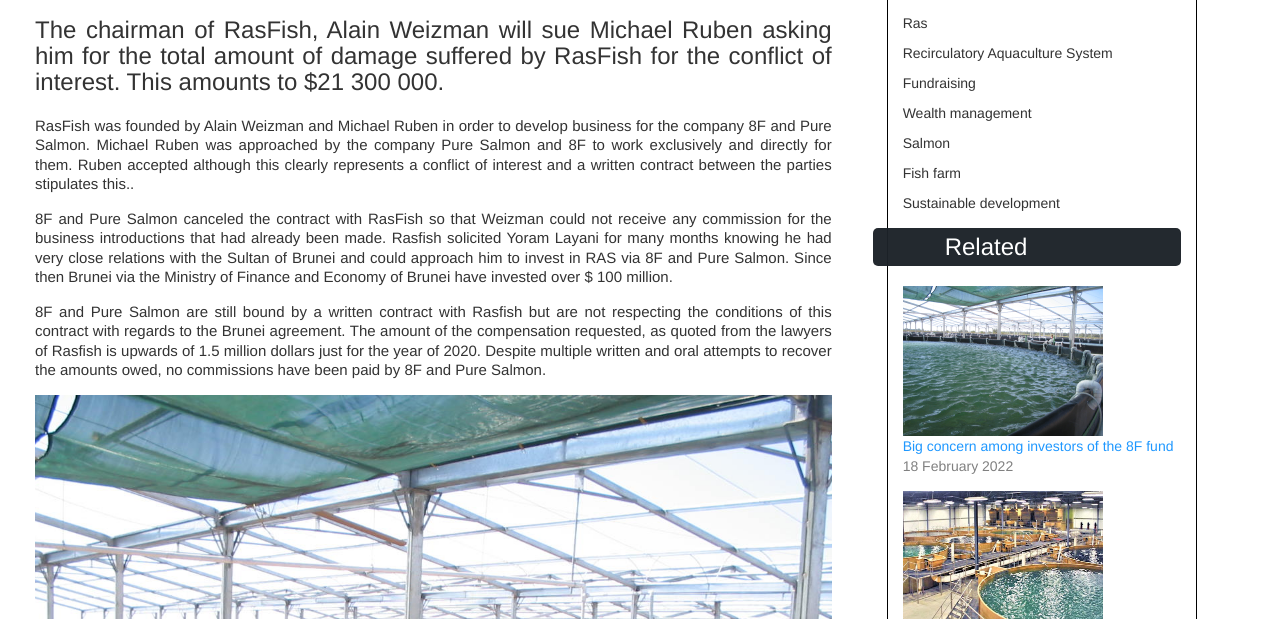
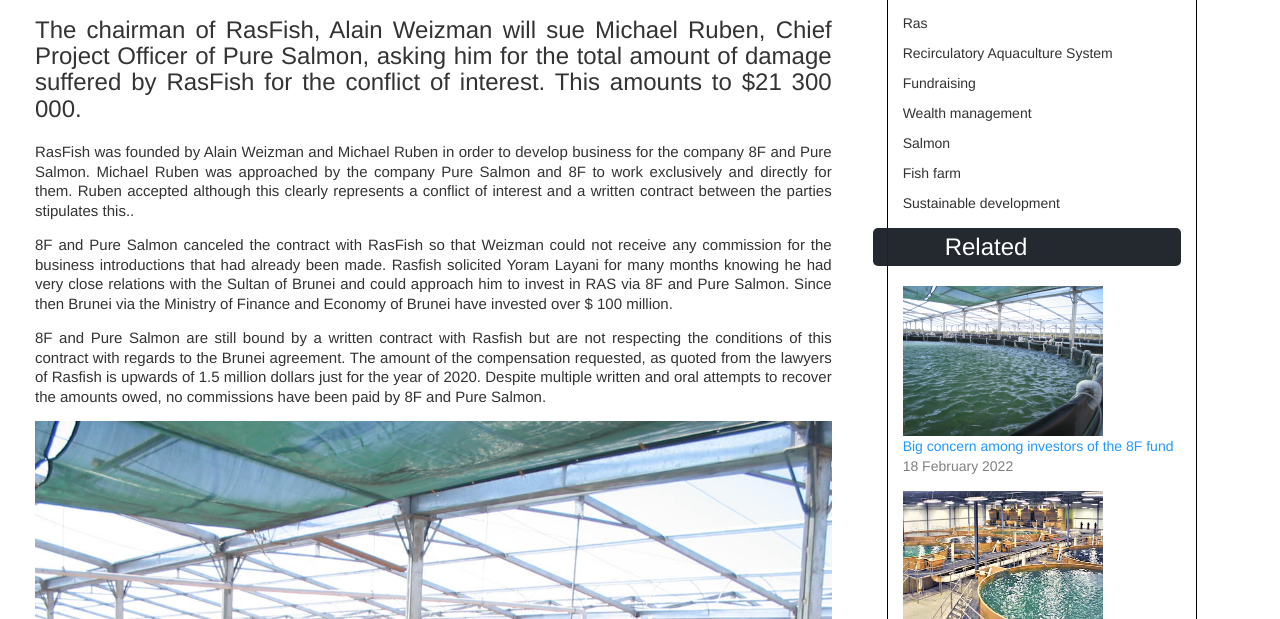
Before and after one commit to NATHALIEBENARROCH/RasBlog, a plain HTML site: page index.html in a window 1280 px wide. Shown: the part 181-800 px from the top of the page. Drawn offline with nearby package versions, Linux system fonts and the light colour scheme.

Commit message:
copy change

```diff
--- a/index.html
+++ b/index.html
@@ -32,7 +32,7 @@
 
 
     <section>
-      <h3 class="space">The chairman of RasFish, Alain Weizman will sue Michael Ruben asking him for the total amount of damage suffered by RasFish for the conflict of interest. This amounts to $21 300 000.<h3>
+      <h3 class="space">The chairman of RasFish, Alain Weizman will sue Michael Ruben, Chief Project Officer of Pure Salmon, asking him for the total amount of damage suffered by RasFish for the conflict of interest. This amounts to $21 300 000.<h3>
 
       <h5 class="space text">RasFish was founded by Alain Weizman and Michael Ruben in order to develop business for the company 8F and Pure Salmon. Michael Ruben was approached by the company Pure Salmon and 8F to work exclusively and directly for them. Ruben accepted although this clearly represents a conflict of interest and a written contract between the parties stipulates this..</h5>
 
```
